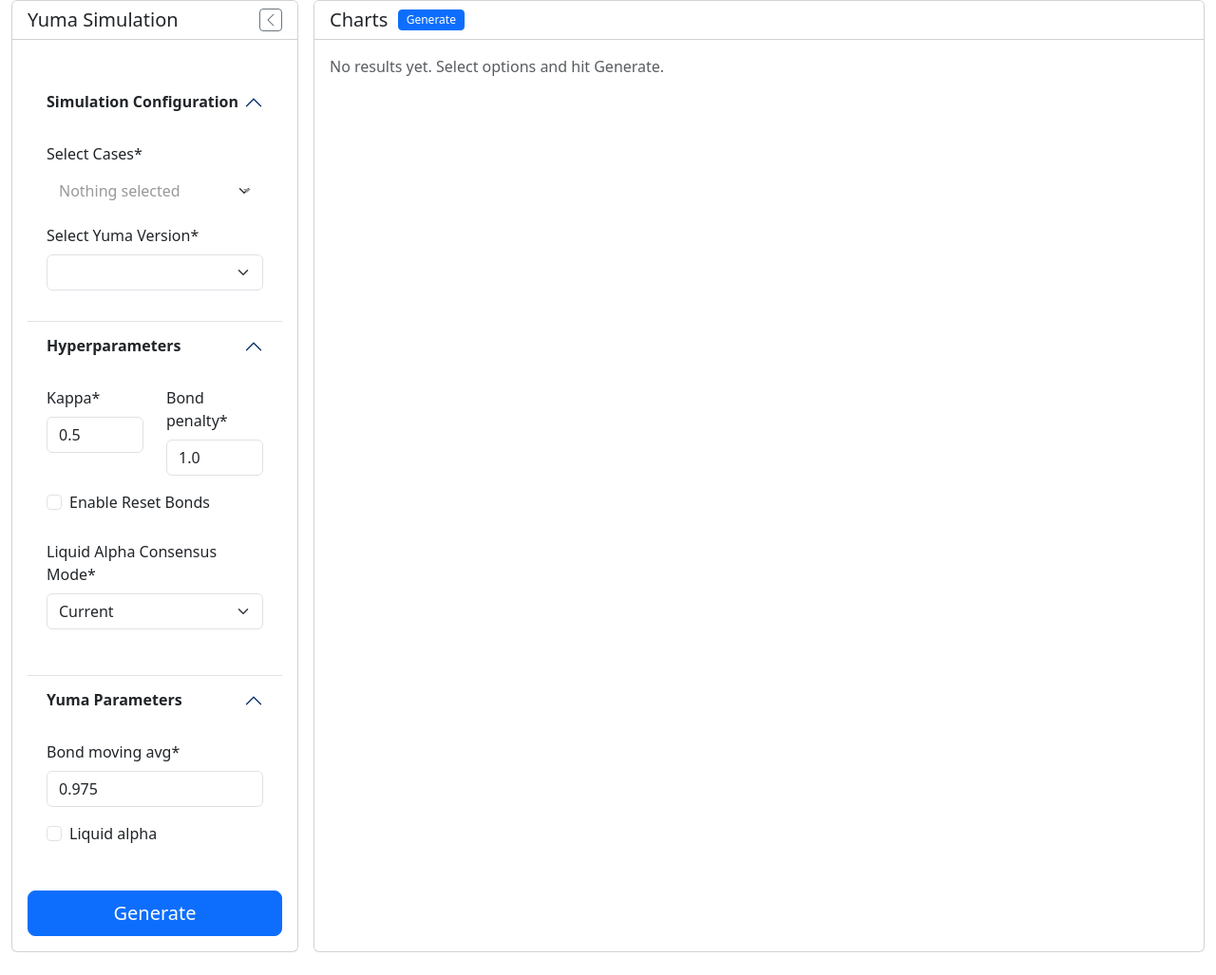
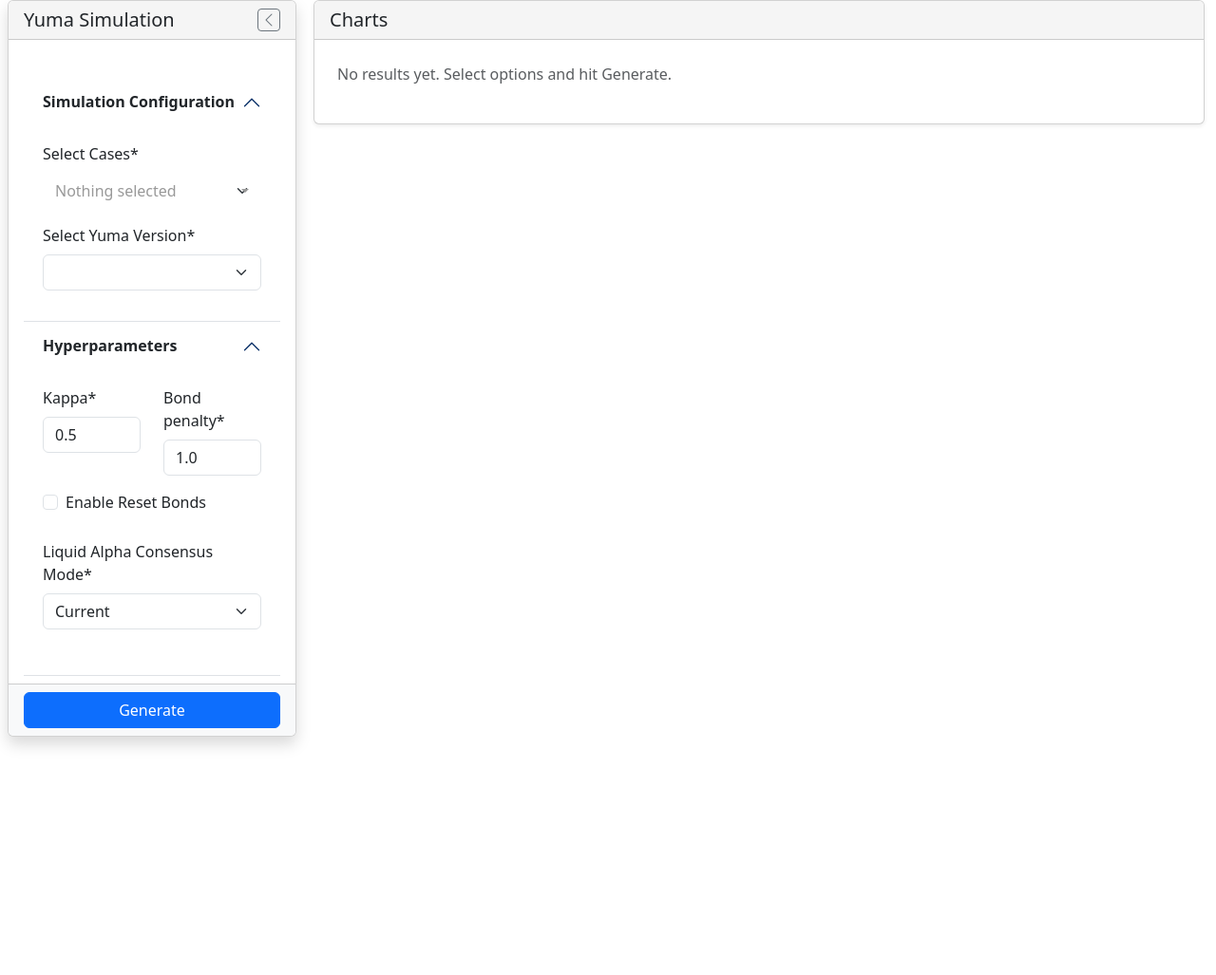
Before and after one commit to bactensor/interactive-yuma-simulator, a Django app: page /simulator/ in a window 1280 px wide. Shown: the whole page at 95% size. After the commit the page ends 787 px from the top, so only its background shows below. Run offline with Django 5.2, Linux system fonts and the light colour scheme; lists and menus that the app fills with data are empty; parts of the project's set-up code (start-up, migrations or seed data) failed here and were passed over; some libraries are stand-ins or nearby versions.

Commit message:
Nice responsive UI with a lot of hacks
A lot of hacks were needed so UI might feel a little bit unstable

```diff
--- a/app/src/project/core/templates/simulator.html
+++ b/app/src/project/core/templates/simulator.html
@@ -102,6 +102,88 @@
   background-color: #e9ecef; /* match native disabled bg */
 }
 
+
+#chartWrapper {
+  display: grid;
+  grid-template-columns: repeat(auto-fit, minmax(700px, 1fr));
+  gap: 2rem;                /* space between cards */
+  align-items: start;       /* line up the tops */
+}
+
+.case-container {
+  margin-bottom: 2rem;  /* extra space below each chart/card */
+}
+
+/* ----------------------------
+   DESKTOP / LARGE (md+)
+   Sidebar “fixed” + self-scrolling
+   ---------------------------- */
+@media (min-width: 768px) {
+  /* pin the sidebar to the left, full‐height */
+  #sidebar {
+    position: fixed;
+    top: 0;
+    left: 0;
+    bottom: 0;
+    width: 25%;            /* or whatever your grid uses (col-3 of 12 = 25%) */
+    z-index: 100;          /* above page content, below modals/toolbars */
+    overflow: visible;     /* let the card’s shadow show */
+  }
+
+  /* make the card fill that container*/
+  #sidebar .card {
+    height: 100%;
+    display: flex;
+    flex-direction: column;
+    box-shadow: 0 4px 8px rgba(0,0,0,0.1),
+                0 2px 4px rgba(0,0,0,0.06);
+  }
+
+  /* only the body scrolls if content overflows */
+  #sidebar .card-body {
+    flex: 1 1 auto;
+    overflow-y: auto;
+  }
+}
+
+/* ----------------------------
+   MOBILE / SMALL (sm and down)
+   Sidebar scrolls with page
+   ---------------------------- */
+@media (max-width: 767.98px) {
+  #sidebar {
+    position: static;      /* back to normal flow */
+    width: 100%;
+  }
+  #sidebar .card {
+    height: auto;
+  }
+  #sidebar .card-body {
+    overflow-y: visible;   /* page handles scrolling */
+  }
+}
+
+
+@media (min-width: 768px) {
+  /* Define your sidebar width once */
+  :root {
+    --sidebar-width: 25%;   /* or whatever col-md-width you chose */
+  }
+
+  /* When sidebar is visible, push results over */
+  #sidebar:not(.collapsed) ~ section,
+  #sidebar:not(.collapsed) + .results-panel {
+    margin-left: var(--sidebar-width);
+    transition: margin-left 0.3s ease;
+  }
+
+  /* When sidebar is hidden (collapsed), reset margin */
+  #sidebar.collapsed ~ section,
+  #sidebar.collapsed + .results-panel {
+    margin-left: 0;
+  }
+}
+
 </style>
 <body>
 
@@ -110,9 +192,9 @@
 
       <!-- Input Panel -->
       <aside id="sidebar" class="col-12 col-md-4 col-lg-3 mb-4">
-        <div class="card h-100">
+        <div class="card shadow h-100">
           <div class="card-header d-flex align-items-center justify-content-between"
-               style="position: sticky; top: 0; z-index: 10; background: #fff;">
+               style="position: sticky; top: 0; z-index: 10; background: #f5f5f5;">
             <h5 class="mb-0">Yuma Simulation</h5>
             <!-- sim-toggle: always visible on small, only on md+ when expanded -->
             <button type="button"
@@ -224,50 +306,44 @@
                 </div>
 
               </div>
-              <button type="submit" class="btn btn-primary btn-lg w-100">Generate</button>
+
             </form>
+          </div>
+          <div class="card-footer bg-light">
+            <!-- full-width generate button -->
+            <button type="submit"
+                    id="generateBtnFooter"
+                    form="simulationForm"
+                    class="btn btn-primary w-100">
+              Generate
+            </button>
           </div>
         </div>
       </aside>
 
       <!-- Results Panel -->
       <section id="results" class="col-12 col-md-8 col-lg-9 mb-4">
-        <div class="card h-100">
-          <div class="card-header d-flex justify-content-between align-items-center"
-               style="position: sticky; top: 0; z-index: 10; background: #fff;">
+        <div class="card shadow-sm h-100">
+          <div id="resultsHeader" class="card-header d-flex justify-content-between align-items-center"
+               style="position: sticky; top: 0; z-index: 10; background: #f5f5f5;">
             <div class="d-flex align-items-center">
               <!-- collapse/unfold toggle if visible -->
               <button class="res-toggle btn btn-sm btn-outline-secondary me-2 d-none"
                       aria-label="Toggle sidebar">
                 <i class="bi bi-chevron-right"></i>
               </button>
-              <h5 class="mb-0">Charts &nbsp;</h5>
-            <button id="generateBtnHeader"
-                    type="button"
-                    class="btn btn-primary btn-sm">
-              Generate
-            </button>
+              <h5 class="mb-0">Charts</h5>
             </div>
-
-            <!-- If we want GENERATE button, inline on the right just put it here
-            <button id="generateBtnHeader"
-                    type="button"
-                    class="btn btn-primary btn-sm">
-              Generate
-            </button>
-            -->
 
           </div>
           <div class="card-body p-0">
-            <div class="table-responsive" style="height: calc(100vh - 200px); overflow:auto;">
-              <div id="chartWrapper" class="p-3">
+              <div id="chartWrapper" class="p-4">
                 {% if valid_forms %}
                   <p>Loading charts…</p>
                 {% else %}
                   <p class="text-muted">No results yet. Select options and hit Generate.</p>
                 {% endif %}
               </div>
-            </div>
           </div>
         </div>
       </section>
@@ -334,10 +410,16 @@
           })
           .then(html => {
             const safeId = caseName.replace(/\s+/g, "_");
+            const yumaLabel = yumasData.chosen_yuma; // e.g. “Yuma 0 (subtensor)”
             return {
               snippet: `
-                <div class="case-container" id="container_for_${safeId}">
-                  ${html}
+                <div class="card shadow case-container mb-4" id="container_for_${safeId}">
+                  <div class="card-header">
+                    <strong>${caseName}</strong> — <small class="text-muted">${yumaLabel}</small>
+                  </div>
+                  <div class="card-body p-3">
+                    ${html}
+                  </div>
                 </div>
               `
             };
@@ -353,13 +435,19 @@
     }
 
     $(function(){
-      $('.selectpicker').selectpicker();
+      // this is a HACK - for fixed sidebar to work - we might want to drop fixed sidebar...
+      $('.selectpicker')
+        .selectpicker('destroy')
+        .selectpicker({
+          container: 'body',
+          dropupAuto: false   // optional: disable auto-flip into dropup
+        });
     });
 
-    const headerGenBtn = document.getElementById('generateBtnHeader');
+    const footerGenBtn = document.getElementById('generateBtnFooter');
     const mainForm     = document.querySelector('aside#sidebar form');
 
-    headerGenBtn.addEventListener('click', () => {
+    footerGenBtn.addEventListener('click', () => {
       // if you’re using normal GET + full-page reload:
       mainForm.requestSubmit();
 
--- a/app/src/project/core/views.py
+++ b/app/src/project/core/views.py
@@ -1,9 +1,12 @@
 import json
 import traceback
+import re
 
 from django.shortcuts import render
 from django.http import HttpResponse
 from dataclasses import asdict
+
+import pandas as pd
 
 from .forms import SelectionForm, SimulationHyperparametersForm, YumaParamsForm
 
@@ -14,6 +17,7 @@ from yuma_simulation._internal.yumas import (
     YumaSimulationNames
 )
 from yuma_simulation.v1.api import generate_chart_table
+from yuma_simulation.v1 import api as yuma_api
 
 def simulation_view(request):
     selection_form = SelectionForm(request.GET or None)
@@ -131,3 +135,51 @@ def simulate_single_case_view(request):
         return HttpResponse(f"Error generating chart: {str(e)}", status=500)
 
     return HttpResponse(partial_html.data if partial_html else "No data", status=200)
+
+
+def bootstrap_generate_ipynb_table(
+    table_data: dict[str, list[str]],
+    summary_table: pd.DataFrame | None,
+    case_row_ranges: list[tuple[int,int,int]],
+) -> str:
+    if summary_table is None:
+        summary_table = pd.DataFrame(table_data)
+
+    # helper: extract just the src URL from the <img> tag
+    def parse_img_src(html_str: str) -> str:
+        m = re.search(r'src="([^"]+)"', html_str)
+        return m.group(1) if m else ""
+
+    rows = []
+    num_rows = len(summary_table)
+
+    for i in range(num_rows):
+        # figure out which case this row belongs to
+        case_name = next(
+            (summary_table.columns[c_idx]
+             for start, end, c_idx in case_row_ranges
+             if start <= i <= end),
+            summary_table.columns[0]
+        )
+
+        raw_img_tag = summary_table.at[i, case_name]
+        img_src = parse_img_src(raw_img_tag)
+
+        # full-width, single-row layout:
+        rows.append(f"""
+          <div class="mb-4 text-center">
+            <img src="{img_src}"
+                 class="img-fluid w-100"
+                 alt="Chart for {case_name}">
+          </div>
+        """)
+
+    # wrap everything in a single container
+    return f"""
+    <div class="container-fluid px-3">
+      {''.join(rows)}
+    </div>
+    """
+
+# Now override the external lib’s function:
+yuma_api._generate_ipynb_table = bootstrap_generate_ipynb_table
```
